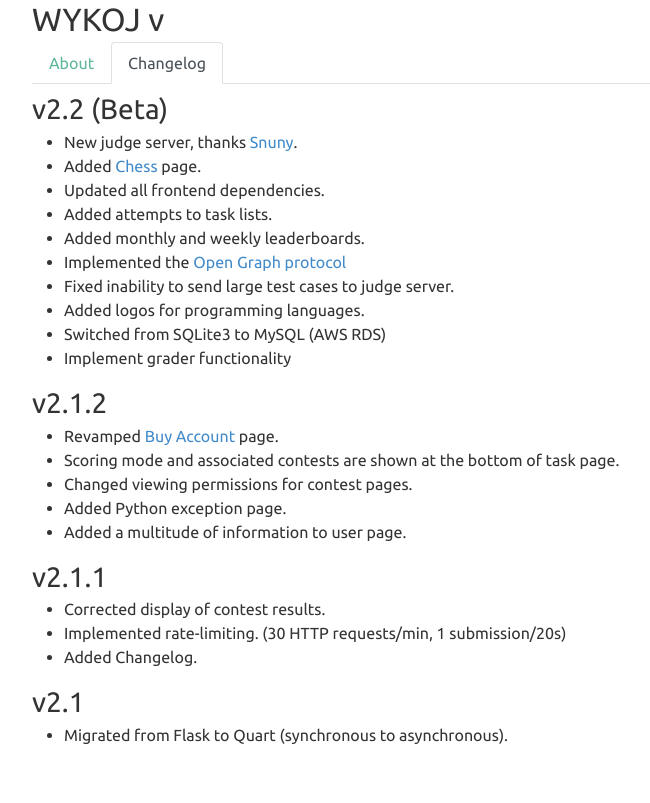
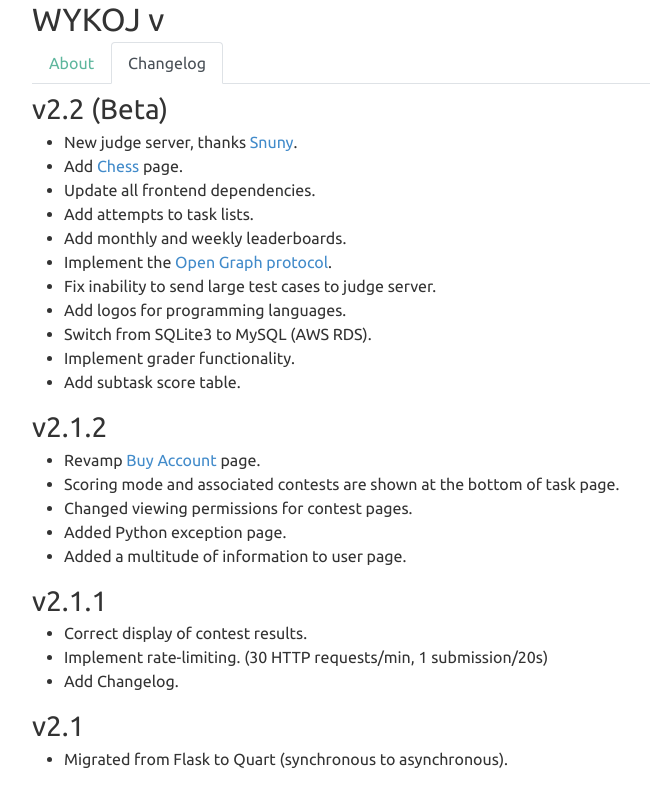
Before and after one commit to wykstemteam/wykoj, a Python web app: template wykoj/templates/info.html in a window 1280 px wide, after a click on "Changelog". Shown: the part 56-859 px from the top of the page, without its empty margins (108-758 px from the left). Before the commit the page ends 800 px from the top, so only its background shows below. Run offline with Jinja, Linux system fonts and the light colour scheme; the template is opened without the code that fills it, so the values that code supplies are empty; style sheets or scripts are compiled from the project's sources; some libraries are stand-ins or nearby versions.

Commit message:
Subtask score table implementation and contest fixes

```diff
--- a/wykoj/blueprints/main.py
+++ b/wykoj/blueprints/main.py
@@ -124,8 +124,6 @@ async def task_submit(task_id: str) -> Union[Response, str]:
 
     form = TaskSubmitForm()
     if form.validate_on_submit():
-        if contest and contest.status == ContestStatus.PREP:
-            return redirect(url_for("main.contest_page", contest_id=contest.id))
         last_submission = await current_user.submissions.all().first()
         if (
             not current_user.is_admin  # Admin privileges
@@ -282,6 +280,7 @@ async def submission_page(submission_id: int) -> str:
         "submission.html",
         title=f"Submission {submission.id}",
         submission=submission,
+        config=await get_config(submission.task.task_id),
         show_source_code=show_source_code
     )
 
--- a/wykoj/models.py
+++ b/wykoj/models.py
@@ -153,9 +153,9 @@ class Contest(Model):
     @property
     def status(self) -> str:
         now = datetime.now(utc)
-        if now < self.start_time - timedelta(minutes=10):
+        if now < self.start_time - timedelta(minutes=1):
             return "pre_prep"
-        if self.start_time - timedelta(minutes=10) <= now < self.start_time:
+        if self.start_time - timedelta(minutes=1) <= now < self.start_time:
             return "prep"
         if self.start_time <= now < self.end_time:
             return "ongoing"
@@ -252,6 +252,7 @@ class Submission(Model):
     def subtask_scores(self) -> List[Union[int, float]]:
         if not self._subtask_scores:
             return None
+
         p = []
         for i in self._subtask_scores.split(","):
             f = float(i)
--- a/wykoj/scss/style.scss
+++ b/wykoj/scss/style.scss
@@ -358,7 +358,7 @@ main {
 
     .table-success,
     .table-success > td {
-        background-color: #eafbea;
+        background-color: #d0e9c6;
     }
 
     .table-warning,
@@ -373,7 +373,7 @@ main {
 
     .bg-accepted,
     tr:hover > .bg-accepted {
-        background-color: darken(#eafbea, 5%) !important;
+        background-color: darken(#d0e9c6, 5%) !important;
     }
 
     .bg-partial {
@@ -393,7 +393,7 @@ main {
         padding: 0.3rem;
 
         &:not(:first-child) {
-            border-left: 1px solid #ddd;
+            border-left: 2px solid #ddd;
         }
     }
 
--- a/wykoj/templates/contest/contest.html
+++ b/wykoj/templates/contest/contest.html
@@ -63,7 +63,7 @@
                                     {% endif %}
                                 </td>
                                 <td class="p-0">
-                                    {% for j in range(contest_task_points[i][1] | length) %}
+                                    {% for j in range(contest_task_points[i][1] | length) -%}
                                         <div class="points text-center
                                         {% if ((contest_task_points[i][0].points[j] if contest_task_points[i][0] else 0)
                                                == contest_task_points[i][1][j]) %}
@@ -78,7 +78,7 @@
                                                if contest_task_points[i][0] else 0 }}
                                             / {{ contest_task_points[i][1][j] }}
                                         </div>
-                                    {% endfor %}
+                                    {%- endfor %}
                                 </td>
                             </tr>
                         {% endfor %}
--- a/wykoj/templates/info.html
+++ b/wykoj/templates/info.html
@@ -19,10 +19,17 @@
     <div class="col mt-2">
         <div class="tab-content">
             <div class="tab-pane fade show active" id="about">
-                <p>
-                    WYKOJ is currently under active-ish development.
-                </p>
-                <p>Features coming soon™:</p>
+                <p>WYKOJ is currently under active-ish development.</p>
+                <p class="mb-1">Source code:</p>
+                <ul>
+                    <li>
+                        Website: <a href="https://github.com/wykoj/wykoj">wykoj/wykoj</a>
+                    </li>
+                    <li>
+                        Judging Backend: <a href="https://github.com/wykoj/wykoj-judge">wykoj/wykoj-judge</a>
+                    </li>
+                </ul>
+                <p class="mb-1">Features coming soon™:</p>
                 <ul>
                     <li>User/Task stats</li>
                     <li>Mass user creation</li>
@@ -35,20 +42,21 @@
                 <h3>v2.2 (Beta)</h3>
                 <ul>
                     <li>New judge server, thanks <a href="/user/s17r28">Snuny</a>.</li>
-                    <li>Added <a href="{{ url_for('miscellaneous.chess_page') }}">Chess</a> page.</li>
-                    <li>Updated all frontend dependencies.</li>
-                    <li>Added attempts to task lists.</li>
-                    <li>Added monthly and weekly leaderboards.</li>
-                    <li>Implemented the <a href="https://ogp.me">Open Graph protocol</a></li>
-                    <li>Fixed inability to send large test cases to judge server.</li>
-                    <li>Added logos for programming languages.</li>
-                    <li>Switched from SQLite3 to MySQL (AWS RDS)</li>
-                    <li>Implement grader functionality</li>
+                    <li>Add <a href="{{ url_for('miscellaneous.chess_page') }}">Chess</a> page.</li>
+                    <li>Update all frontend dependencies.</li>
+                    <li>Add attempts to task lists.</li>
+                    <li>Add monthly and weekly leaderboards.</li>
+                    <li>Implement the <a href="https://ogp.me">Open Graph protocol</a>.</li>
+                    <li>Fix inability to send large test cases to judge server.</li>
+                    <li>Add logos for programming languages.</li>
+                    <li>Switch from SQLite3 to MySQL (AWS RDS).</li>
+                    <li>Implement grader functionality.</li>
+                    <li>Add subtask score table.</li>
                 </ul>
 
                 <h3>v2.1.2</h3>
                 <ul>
-                    <li>Revamped <a href="{{ url_for('main.buy_account') }}">Buy Account</a> page.</li>
+                    <li>Revamp <a href="{{ url_for('main.buy_account') }}">Buy Account</a> page.</li>
                     <li>Scoring mode and associated contests are shown at the bottom of task page.</li>
                     <li>Changed viewing permissions for contest pages.</li>
                     <li>Added Python exception page.</li>
@@ -57,9 +65,9 @@
 
                 <h3>v2.1.1</h3>
                 <ul>
-                    <li>Corrected display of contest results.</li>
-                    <li>Implemented rate-limiting. (30 HTTP requests/min, 1 submission/20s)</li>
-                    <li>Added Changelog.</li>
+                    <li>Correct display of contest results.</li>
+                    <li>Implement rate-limiting. (30 HTTP requests/min, 1 submission/20s)</li>
+                    <li>Add Changelog.</li>
                 </ul>
 
                 <h3>v2.1</h3>
```
Also changed, not shown: wykoj/blueprints/admin.py (+11 -2 lines), wykoj/blueprints/api.py (+4 -4 lines), wykoj/templates/submission.html (+37 -2 lines), README.md.
